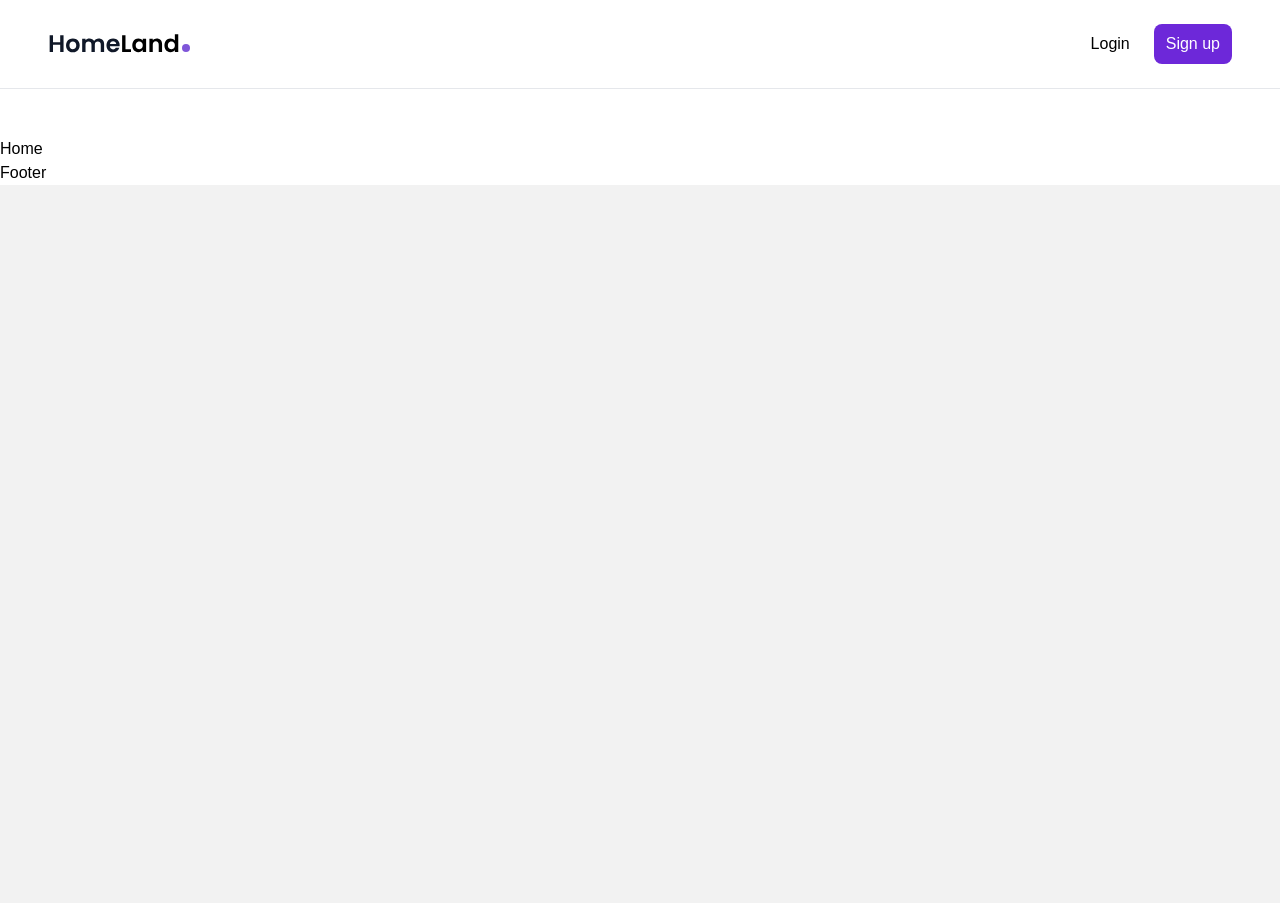
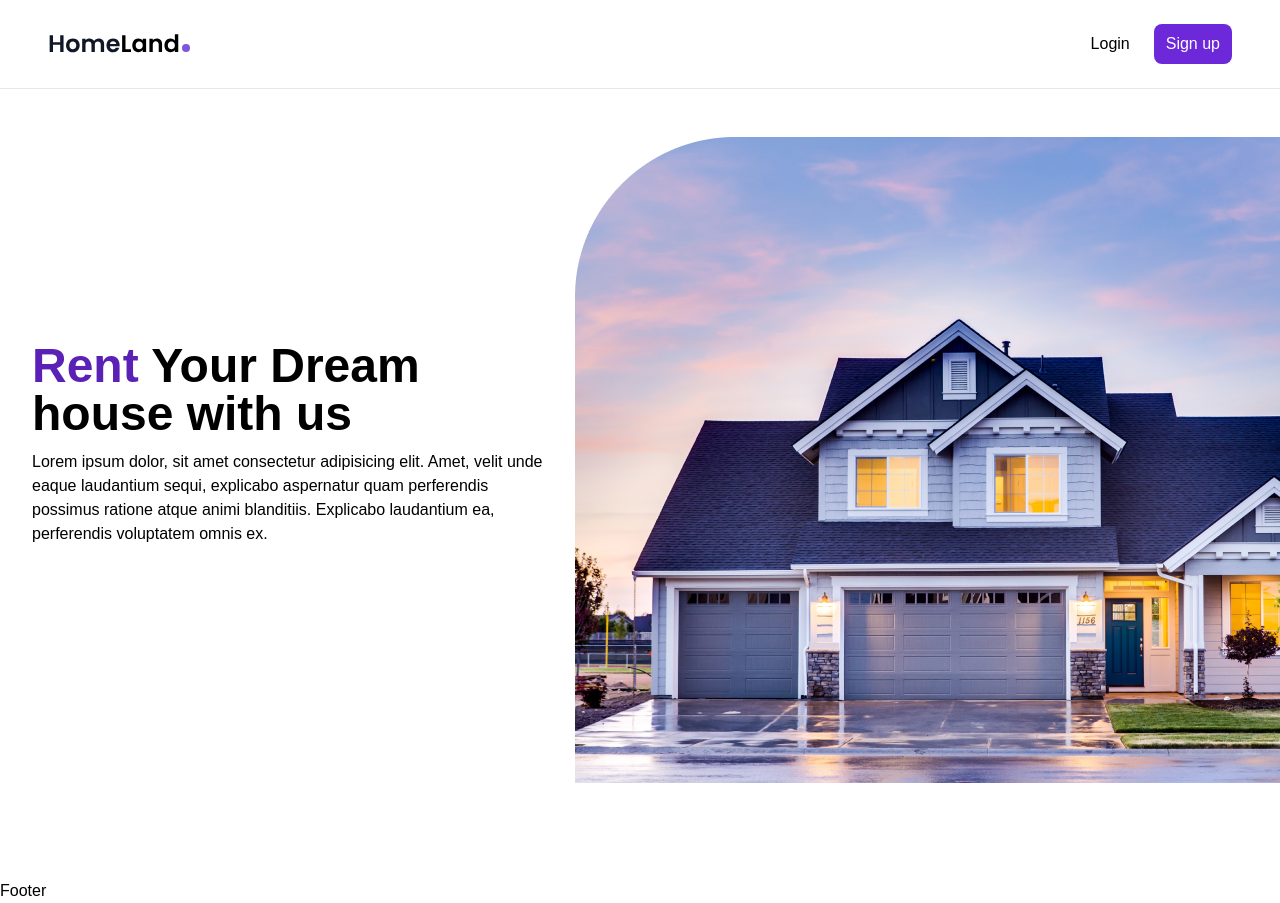
Before and after one commit to Lambertn33/homeland, a React (Create React App) app: page / in a window 1280 px wide. Before the commit the page ends 800 px from the top, so only its background shows below. Built offline with nearby package versions, Linux system fonts and the light colour scheme.

Commit message:
feat: add banner

```diff
--- /dev/null
+++ b/src/components/Banner.tsx
@@ -0,0 +1,28 @@
+import React from "react";
+
+import image from "../assets/img/house-banner.png";
+
+const Banner: React.FC = () => {
+  return (
+    <section className="h-full max-h-[640px]mb-8 lg:mb-24">
+      <div className="flex flex-col lg:flex-row justify-between">
+        <div className="lg:ml-8 ml-4 flex flex-col flex-1 mx-auto lg:max-w-[520px] items-center justify-center gap-3 lg:items-start mb-8">
+          <h1 className="text-5xl font-extrabold">
+            <span className="text-violet-800">Rent</span> Your Dream house with us
+          </h1>
+          <p>
+            Lorem ipsum dolor, sit amet consectetur adipisicing elit. Amet,
+            velit unde eaque laudantium sequi, explicabo aspernatur quam
+            perferendis possimus ratione atque animi blanditiis. Explicabo
+            laudantium ea, perferendis voluptatem omnis ex.
+          </p>
+        </div>
+        <div className="hidden lg:flex justify-end items-end flex-1">
+          <img src={image} alt="" />
+        </div>
+      </div>
+    </section>
+  );
+};
+
+export default Banner;
--- a/src/components/Home.tsx
+++ b/src/components/Home.tsx
@@ -1,7 +1,8 @@
 import React from "react";
+import Banner from "./Banner";
 
 const Home: React.FC = () => {
-  return <p>Home</p>;
+  return <Banner />;
 };
 
 export default Home;
```
